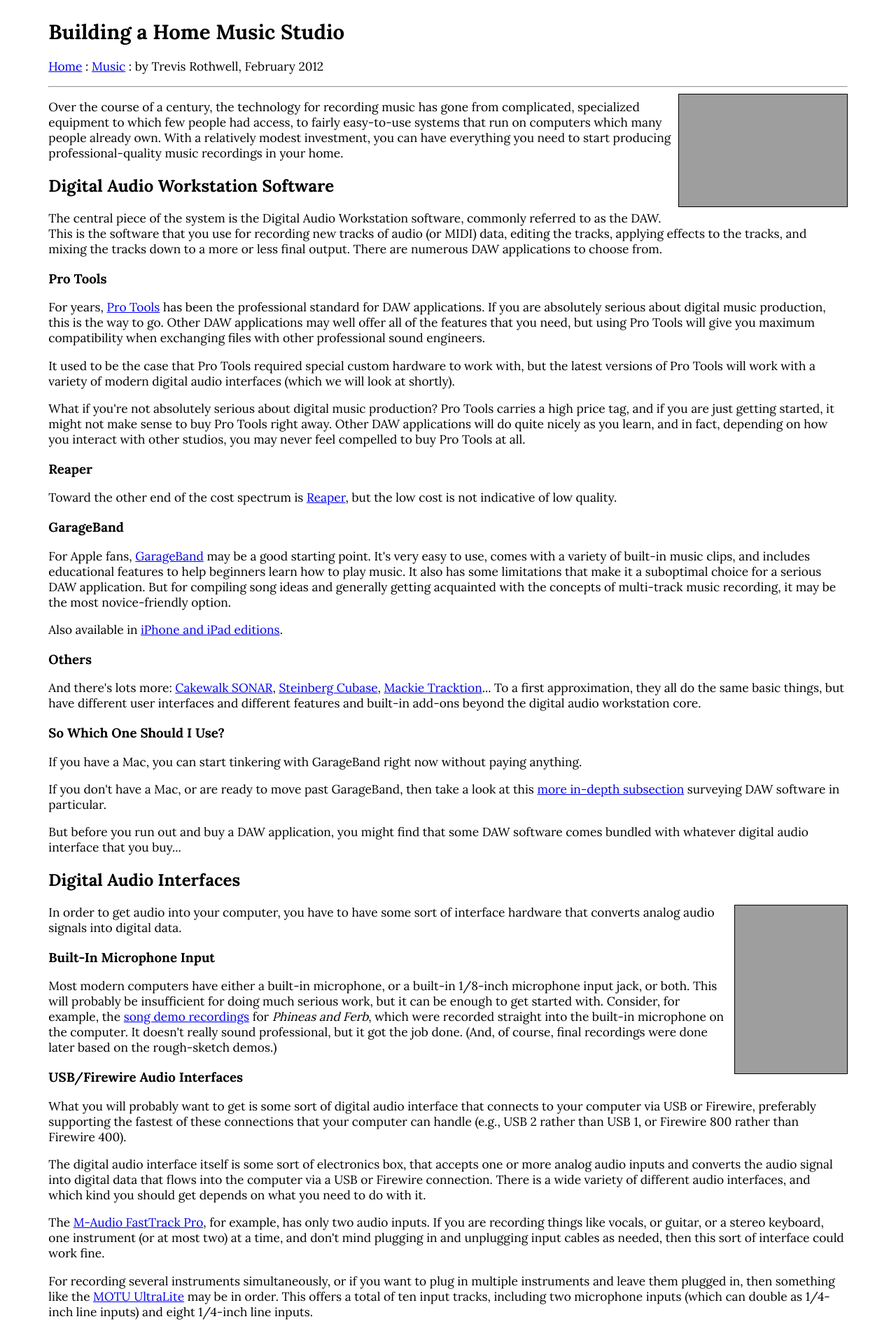
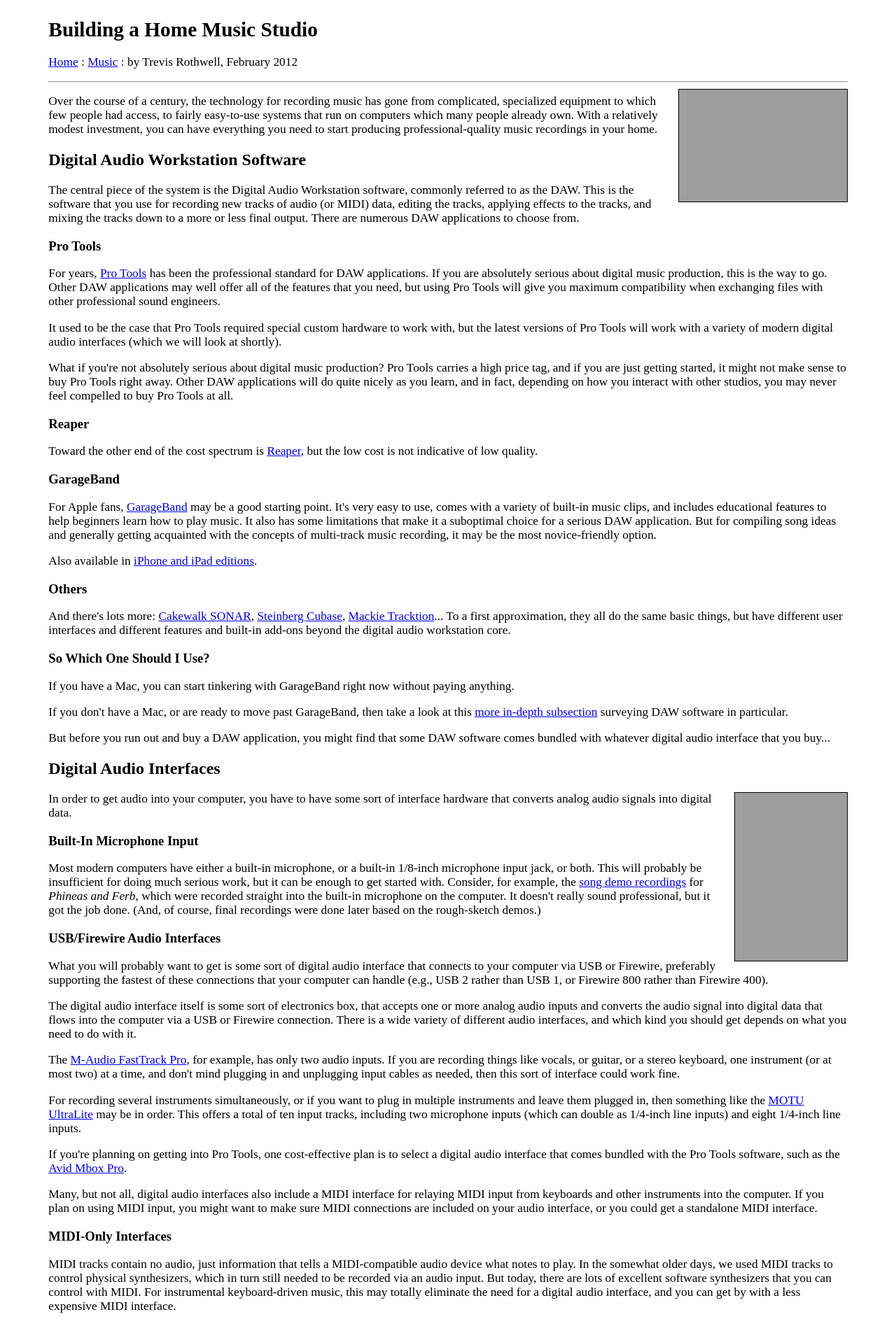
Before and after one commit to tjr/tjr.github.com, a Jekyll site: the page music/building-a-home-music-studio.html, which Jekyll copies as it is, in a window 1280 px wide. Shown: the top 1895 px of the page at 70% size. Built offline with Jekyll 4.4.1, drawn with Linux system fonts in a browser that asks for light colours; some web fonts are replaced; grey boxes are pictures that could not be loaded.

Commit message:
Update css/traditional.css

```diff
--- a/css/traditional.css
+++ b/css/traditional.css
@@ -13,12 +13,14 @@
 
 @import url(http://fonts.googleapis.com/css?family=Lora:400,700);
 
+@import url(http://fonts.googleapis.com/css?family=Volkhov:400,700);
+
 body {
      margin-left: 4em;
      margin-right: 4em;
      margin-top: 1.5em;
      margin-bottom: 1.5em;
-     font-family: 'Lora';
+     font-family: 'Volkhov';
      font-size: 13pt;
 }
 
@@ -33,12 +35,12 @@ h4 { font-size: 12pt;}
 h5 { font-size: 10pt;}
 h6 { font-size: 8pt;}
 
-ah1 { font-family: "Droid Sans"; font-weight: 700;}
-ah2 { font-family: "Droid Sans"; font-weight: 700;}
-ah3 { font-family: "Droid Sans"; font-weight: 700;}
-ah4 { font-family: "Oxygen"; font-weight: 700;}
-ah5 { font-family: "Oxygen"; font-weight: 700;}
-ah6 { font-family: "Oxygen"; font-weight: 700;}
+h1 { font-family: "Volkhov"; font-weight: 700;}
+h2 { font-family: "Volkhov"; font-weight: 700;}
+h3 { font-family: "Volkhov"; font-weight: 700;}
+h4 { font-family: "Oxygen"; font-weight: 700;}
+h5 { font-family: "Oxygen"; font-weight: 700;}
+h6 { font-family: "Oxygen"; font-weight: 700;}
 
 
 /* new fonts and styles, august 2012 */
```
